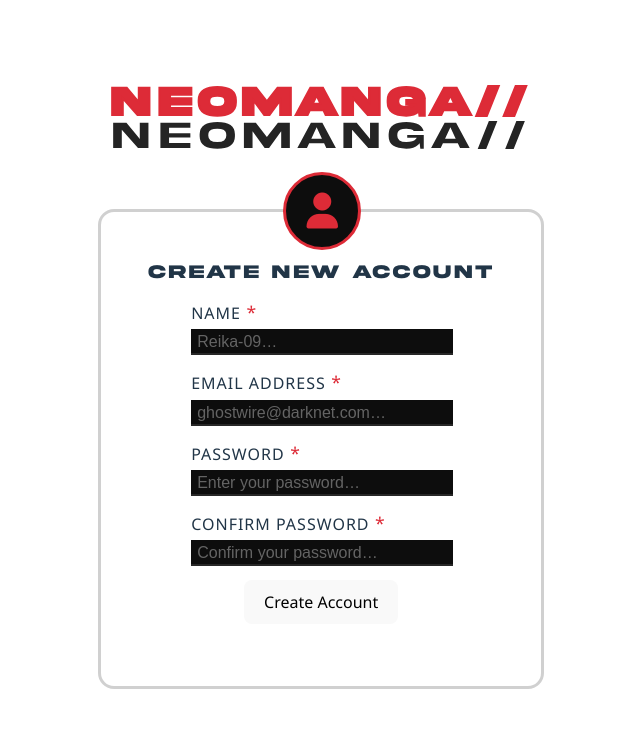
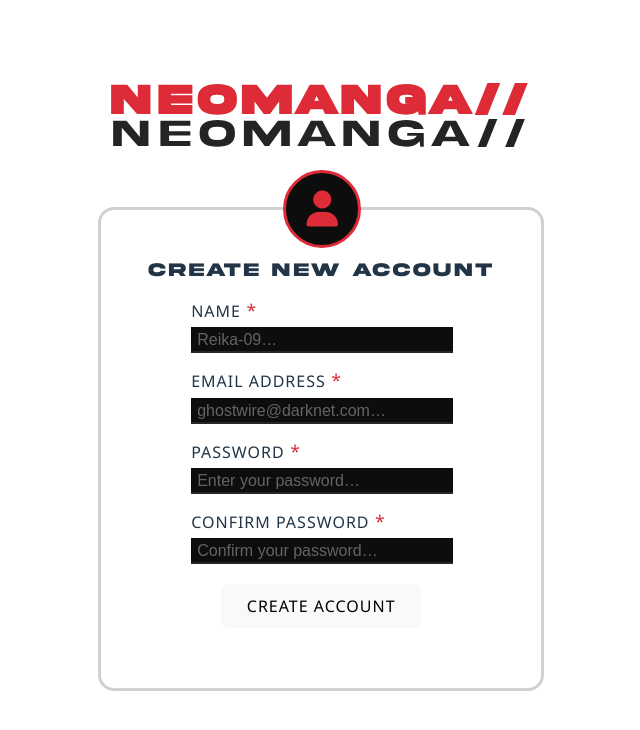
Before and after one commit to jpholdsworth/neomanga, a React (Vite) app: page /account-login in a window 1280 px wide. Shown: the top 730 px of the page, without its empty margins (306-946 px from the left). Built offline with nearby package versions, Linux system fonts and the light colour scheme.

Commit message:
add styles for the form button and link in the account sign in page

```diff
--- a/src/styles/account.css
+++ b/src/styles/account.css
@@ -18,7 +18,7 @@
 .form-outline {
     position: relative;
     width: 400px;
-    padding: 24px 20px 12px;
+    padding: 24px 20px 16px;
     border: 3px solid rgba(100, 100, 100, 0.3);
     border-radius: 16px;
 }
@@ -57,7 +57,7 @@ form {
     justify-content: center;
     align-items: center;
     gap: 14px;
-    margin-top: 12px;
+    margin: 12px 0;
     padding: 0 30px;
 }
 
@@ -94,3 +94,18 @@ form > div {
 .input-container > label + .new-account-input::placeholder {
     color: rgb(100, 100, 100);
 }
+
+.form-outline button {
+    width: 200px;
+    text-transform: uppercase;
+    letter-spacing: 1px;
+    margin-top: 6px;
+    transition: background-color 0.15s ease-out;
+}
+
+.form-outline button:hover { background-color: #DD2B37; }
+
+.form-outline > a {
+    display: block;
+    margin: 8px 0 !important;
+}
--- a/src/styles/header-section.css
+++ b/src/styles/header-section.css
@@ -45,7 +45,8 @@
     cursor: pointer;
 }
 
-.link:hover {
+.link:hover,
+form + a:hover {
     background-position: 0 100%;
 }
 
```
